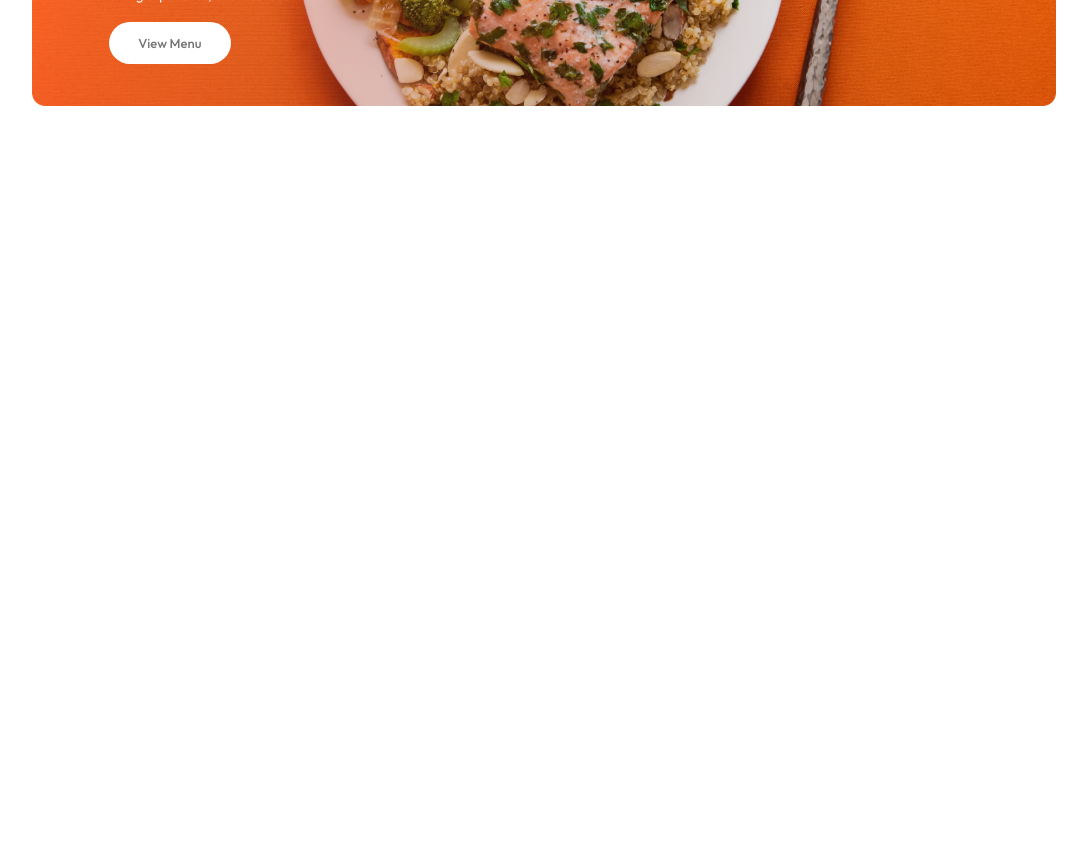
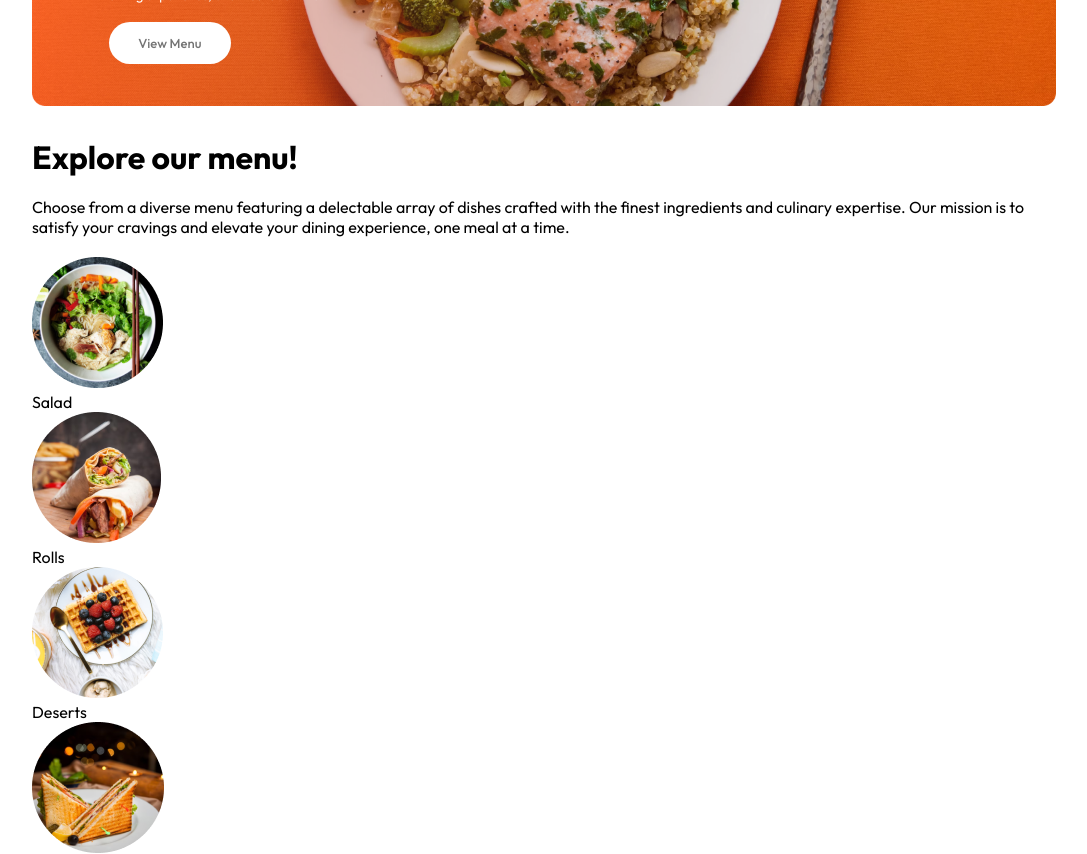
Before and after one commit to ruchitsheth13/food-delivery-app, a React (Vite) app in the folder frontend/: page / in a window 1280 px wide. Shown: the part 440-1294 px from the top of the page, without its empty margins (96-1183 px from the left). Before the commit the page ends 800 px from the top, so only its background shows below. Built offline with nearby package versions, Linux system fonts and the light colour scheme.

Commit message:
editing menu

```diff
--- /dev/null
+++ b/frontend/src/components/ExploreMenu/ExploreMenu.css
@@ -0,0 +1,6 @@
+.explore-menu {
+    display: flex;
+    flex-direction: column;
+    gap: 20px;
+
+}
--- /dev/null
+++ b/frontend/src/components/ExploreMenu/ExploreMenu.jsx
@@ -0,0 +1,24 @@
+import React from 'react'
+import './ExploreMenu.css'
+import { menu_list } from '../../assets/assets'
+
+const ExploreMenu = () => {
+  return (
+    <div className='explore-menu' id='explore-menu'>
+        <h1>Explore our menu!</h1>
+        <p className='explore-menu-text'>Choose from a diverse menu featuring a delectable array of dishes crafted with the finest ingredients and culinary expertise. Our mission is to satisfy your cravings and elevate your dining experience, one meal at a time.</p>
+        <div className="explore-menu-list">
+            {menu_list.map((item, index)=>{
+                return (
+                    <div key={index} className='explore-menu-list-item'>
+                        <img src={item.menu_image} alt="" />
+                        <p>{item.menu_name}</p>
+                    </div>
+                )
+            })}
+        </div>
+    </div>
+  )
+}
+
+export default ExploreMenu
--- a/frontend/src/pages/Home/Home.jsx
+++ b/frontend/src/pages/Home/Home.jsx
@@ -1,11 +1,13 @@
 import React from 'react';
 import './Home.css';
 import Header from '../../components/Header/Header';
+import ExploreMenu from '../../components/ExploreMenu/ExploreMenu';
 
 const Home = () => {
   return (
     <div>
       <Header />
+      <ExploreMenu />
     </div>
   )
 }
```
